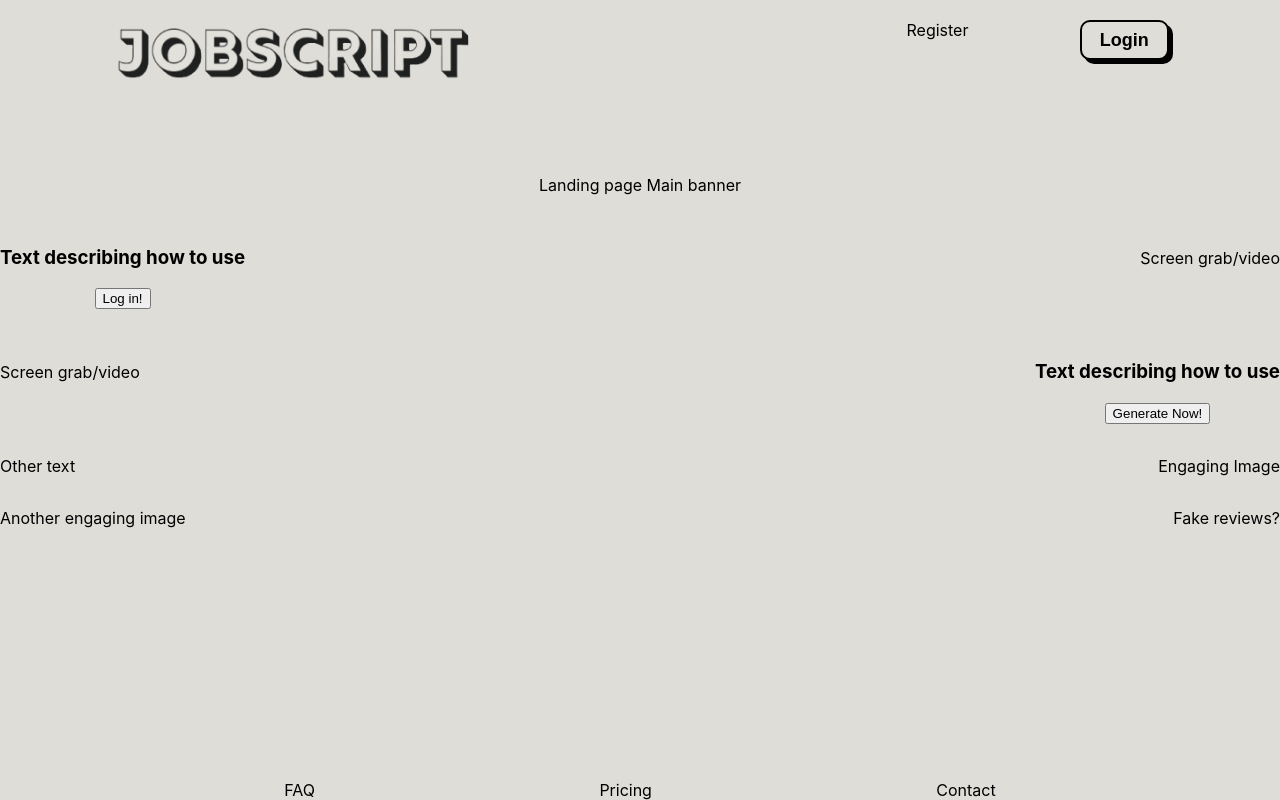
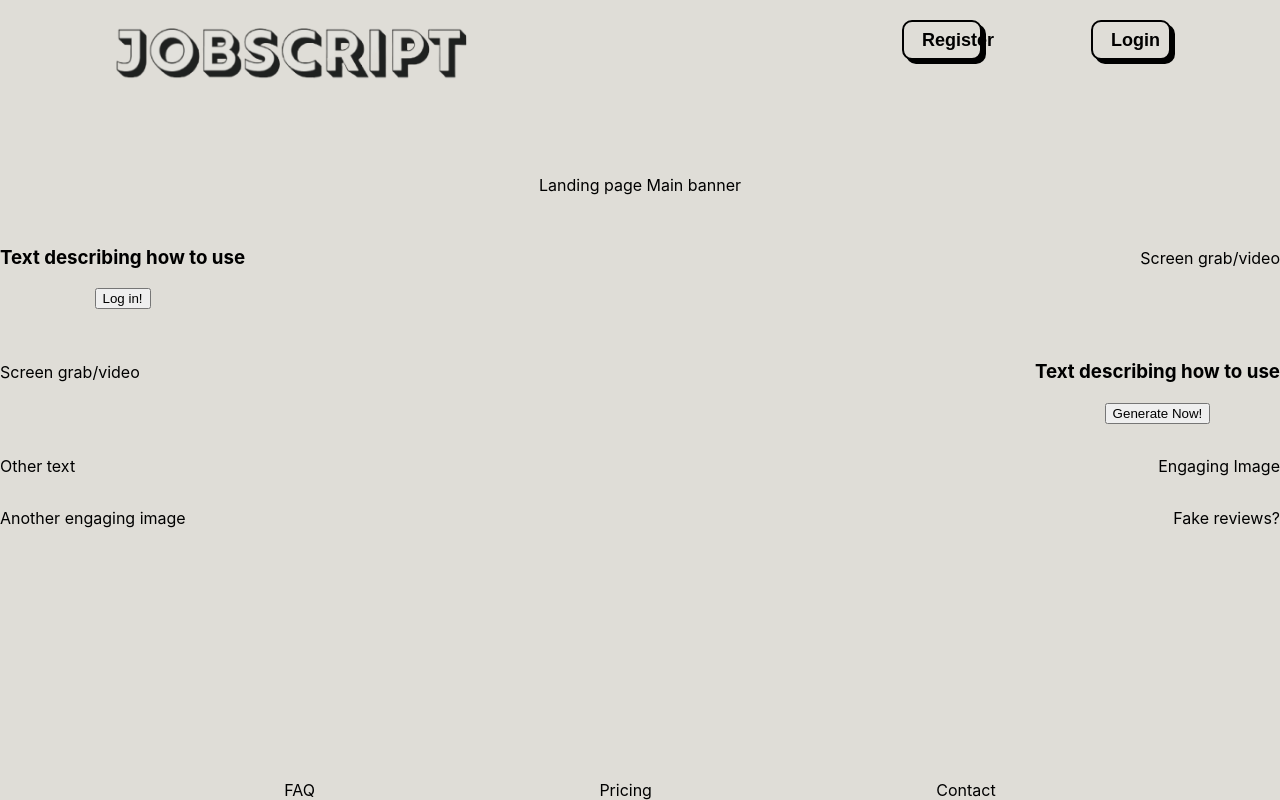
Before and after one commit to Funk3/jobscript, a React (Create React App) app in the folder client/: page / in a window 1280 px wide. Built offline with nearby package versions, Linux system fonts and the light colour scheme.

Commit message:
Add register button (not working)

```diff
--- a/client/src/components/navigation/Header.jsx
+++ b/client/src/components/navigation/Header.jsx
@@ -14,7 +14,7 @@ export default function Header() {
         <img className='logo' src='../../JobScript.png' />
         {!user &&
         <>
-        <a className='nav-link'>Register</a>
+        <button className='log-btn'> Register </button>
         <LoginButton/>
         </>}
 
--- a/client/src/styles/App.scss
+++ b/client/src/styles/App.scss
@@ -26,6 +26,7 @@ body {
   padding: 0 18px;
   text-align: center;
   height: 40px;
+  width: 10vh;
 }
 
 .log-btn:hover {
```
